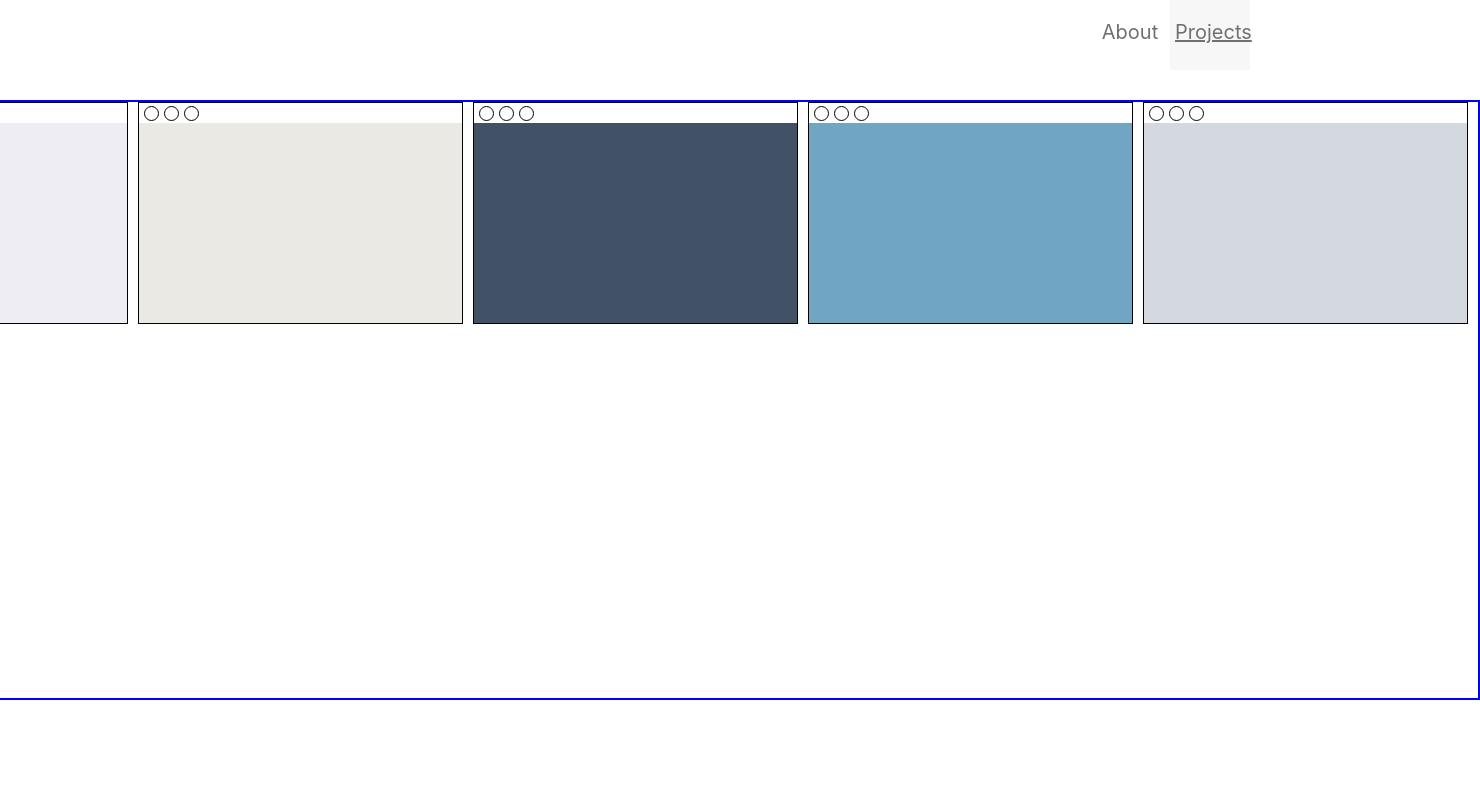
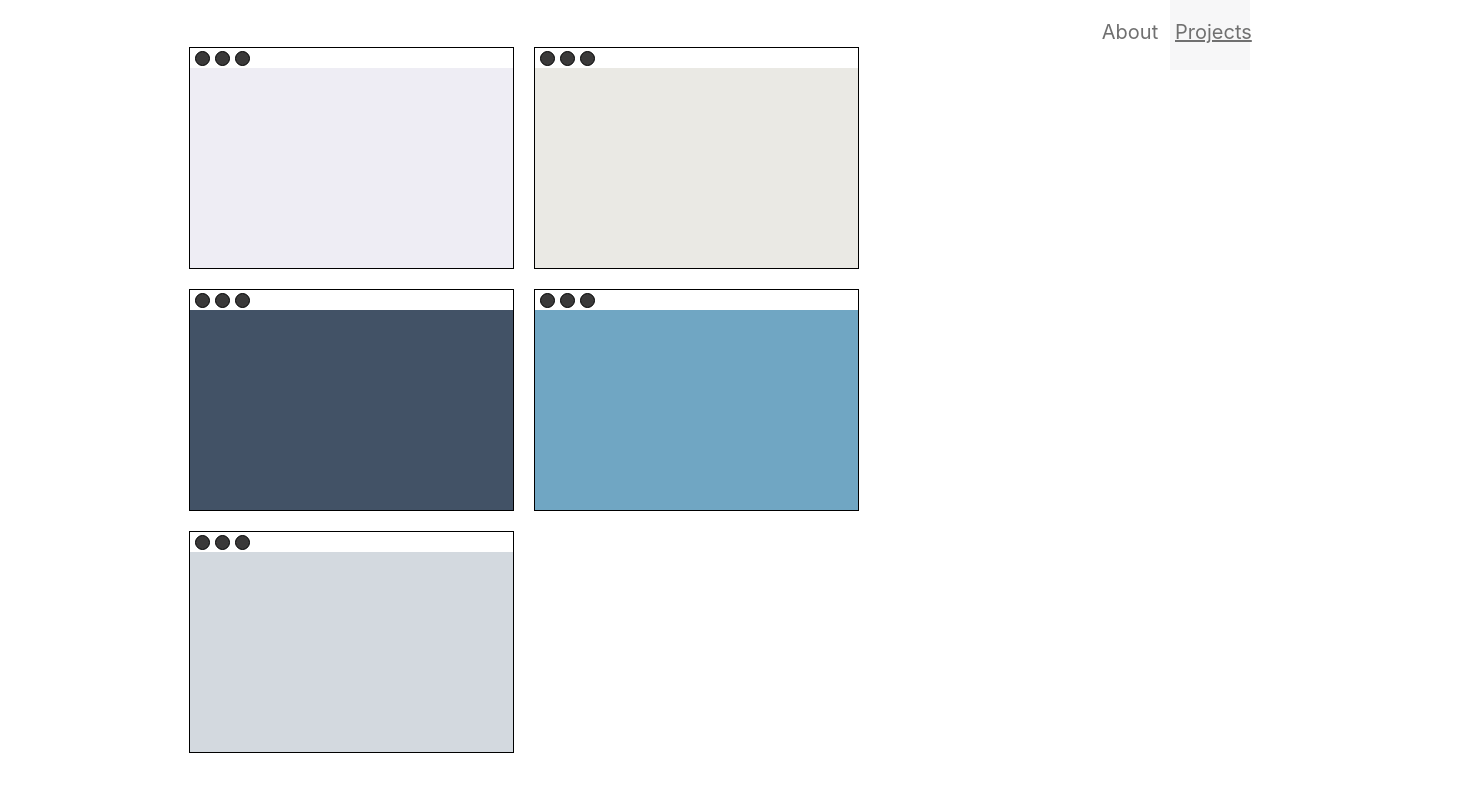
Before and after one commit to annagustavsson/techportfolio, a React (Create React App) app: page /projects in a window 1280 px wide. Shown: the top 792 px of the page, 1480 px wide, since content can reach past the window. Built offline with nearby package versions, Linux system fonts and the light colour scheme.

Commit message:
some fixes in project flexbox + infobuttons on startpage

```diff
--- a/src/components/common/ProjectCard/ProjectCard.tsx
+++ b/src/components/common/ProjectCard/ProjectCard.tsx
@@ -23,6 +23,7 @@ const ProjectCard = ({id}: Props) => {
                     <div className={styles.circle}></div>
                     <div className={styles.circle}></div>
                 </div>
+                {/* Project name from context */}
             </div>
         </div>
     )
--- a/src/components/common/ProjectCard/projectCard.module.scss
+++ b/src/components/common/ProjectCard/projectCard.module.scss
@@ -1,15 +1,17 @@
 .outerBorder {
    border: 1px solid black;
+   //border-radius: 3% 3% 3% 3%;
    height: 220px;
    width: 323px;
    position: relative;
    //background-color: rgb(190, 216, 216);
-   margin-right: 10px;
+   margin: 10px 10px 10px 10px;
+
 
 }
 
 
-.topWindow {
+.topWindow { //gör genomskinlig m border så färgen är bakgrunden
     width: 100%;
     height: 20px;
     position: absolute;
@@ -17,6 +19,8 @@
     right: 0;
     left: 0;
     background-color: white;
+    border-bottom: 0px;
+
 }
 
 .circleBox {
@@ -30,10 +34,11 @@
     width: 13px;
     border-radius: 50% 50% 50% 50%;
     margin-left: 5px;
+    background-color: #3a3939;
 
 }
 
-// make to scss variables
+// make to scss variables in colors.module.scss
 
 .ivis {
     background-color: #EEEDF4;
--- a/src/components/pages/ProjectsPage/projectsPage.module.scss
+++ b/src/components/pages/ProjectsPage/projectsPage.module.scss
@@ -7,7 +7,9 @@
 
 .projectCardContainer {
     display: flex;
-    border: 2px solid blue;
-    margin: 100px 100px 100px 100px;
+    align-content: center;
+    flex-wrap: wrap;
+    //border: 2px solid blue;
+    width: 72vw;
 
 }
--- a/src/components/pages/startPage/ImageHolder/imageHolder.module.scss
+++ b/src/components/pages/startPage/ImageHolder/imageHolder.module.scss
@@ -17,12 +17,15 @@
 }
 
 .infoBox {
+    display: flex;
+    justify-content: center;
+    align-items: center;
     background-color: rgb(255, 255, 255);
     max-width: 70px;
     max-height: 25px;
     border-radius: 10px 0px 10px 0px;
     font-size: 12px;
-    padding: 5px;
+    padding: 7px;
     cursor: pointer;
 }
 
```
Also changed, not shown: src/contexts/projectContext.tsx (added, +16 -0 lines).
